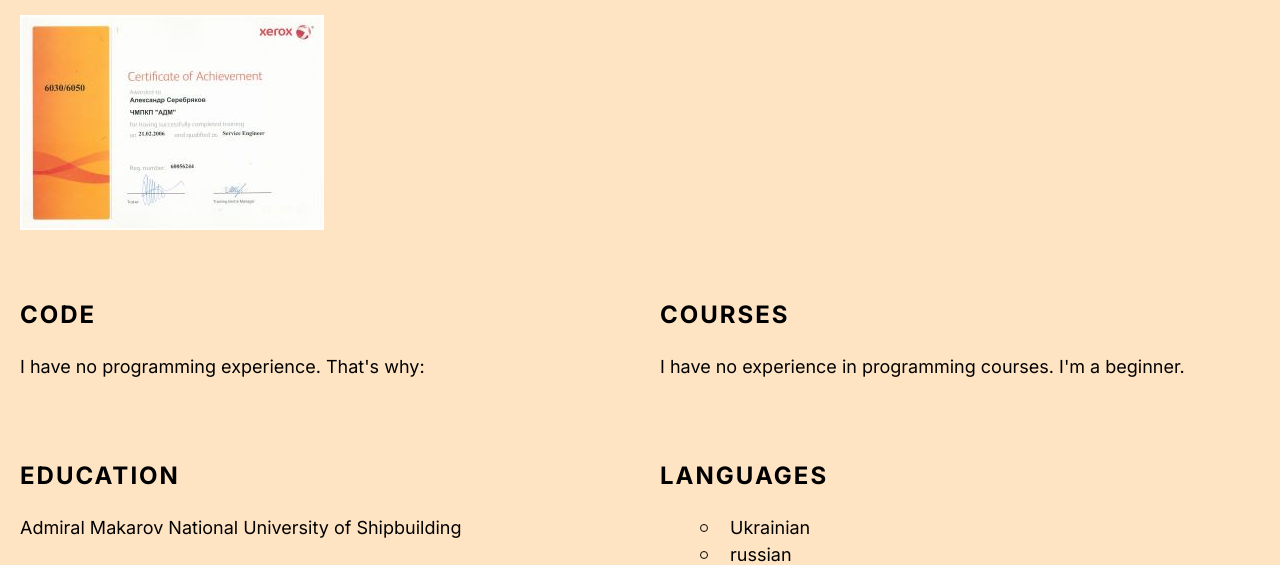
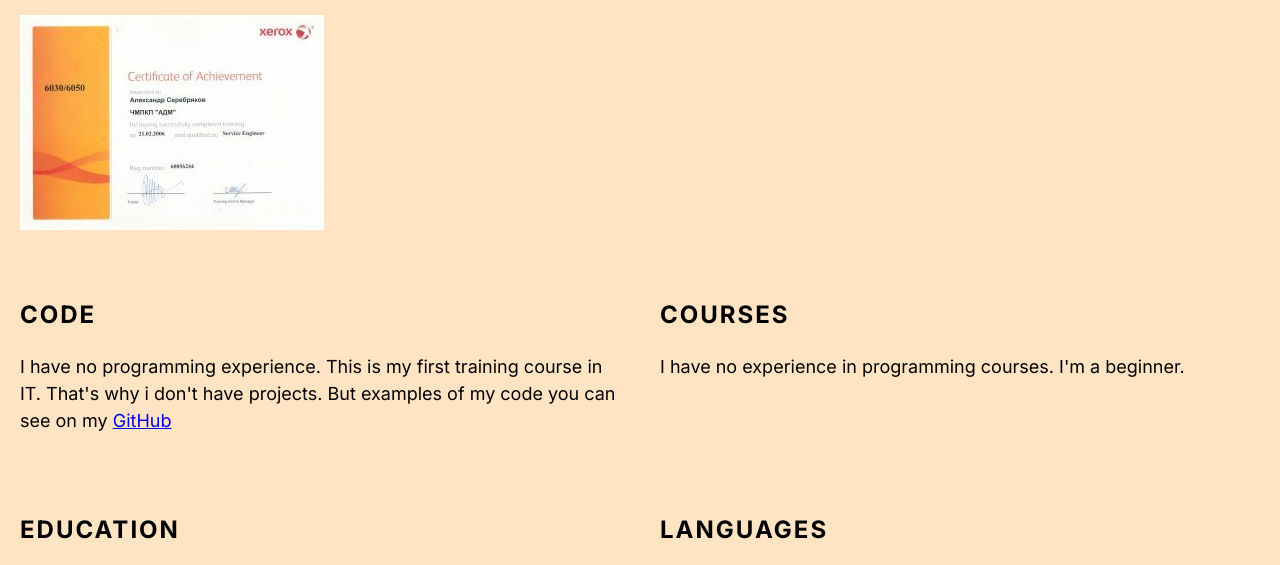
Before and after one commit to sealex1977/rsschool-cv, a plain HTML site: page index.html in a window 1280 px wide. Shown: the part 768-1333 px from the top of the page. Drawn offline with Linux system fonts and the light colour scheme.

Commit message:
feat: update index.html file

```diff
--- a/index.html
+++ b/index.html
@@ -76,7 +76,7 @@
             </section>
             <section class="section" id="code">
                 <h2 class="section-title">Code</h2>
-                <p class="code-text">I have no programming experience. That's why:</p>
+                <p class="code-text">I have no programming experience. This is my first training course in IT. That's why i don't have projects. But examples of my code you can see on my <a class="github-contact" href="https://github.com/sealex1977" target="_blank">GitHub</a></p>
 
             </section>
             <section class="section" id="courses">
```
